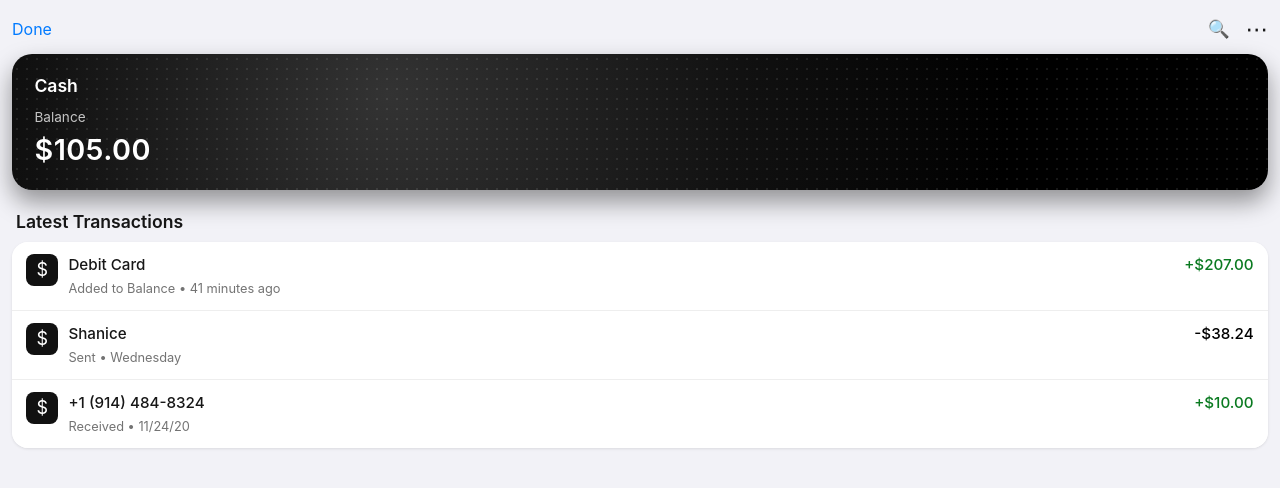
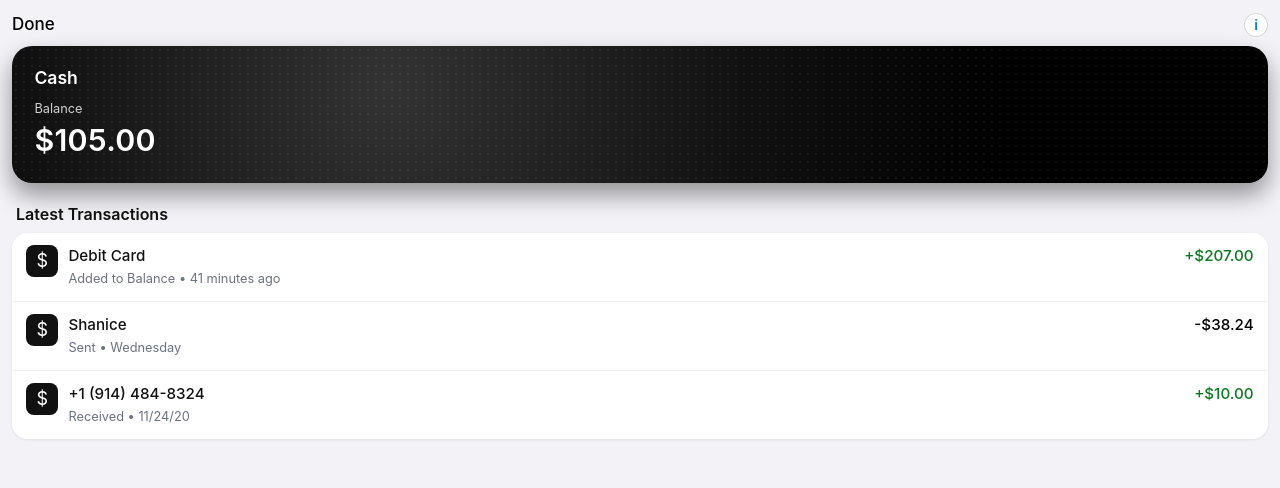
Before and after one commit to salad-vr/applepayprank, a Next.js app: page / in a window 1280 px wide. Shown: the top 488 px of the page. Built offline with nearby package versions, Linux system fonts and the light colour scheme.

Commit message:
Refactor WalletScreen layout and styles

```diff
--- a/components/WalletScreen.tsx
+++ b/components/WalletScreen.tsx
@@ -85,10 +85,15 @@ export function WalletScreen() {
     router.push(`/transaction?${params.toString()}`);
   }
 
-  // 🔑 New: wrap the card click so we prime audio on the same gesture
+  // card click: prime audio (iOS) then start prank
   function handleCardClick() {
-    prime();        // unlocks audio on iOS
-    triggerPrank(); // starts countdown
+    prime();
+    triggerPrank();
+  }
+
+  // ⓘ info button → fields page (we'll build /info next)
+  function handleInfoClick() {
+    router.push("/info");
   }
 
   return (
@@ -113,15 +118,36 @@ export function WalletScreen() {
           style={{
             background: "none",
             border: "none",
-            color: "#007aff",
-            fontSize: "1rem",
+            color: "#000", // black like iOS Wallet
+            fontSize: "17px",
+            fontWeight: 500,
           }}
         >
           Done
         </button>
-        <div style={{ display: "flex", gap: "1rem", alignItems: "center" }}>
-          <span style={{ fontSize: "1.1rem" }}>🔍</span>
-          <span style={{ fontSize: "1.4rem" }}>⋯</span>
+        <div style={{ display: "flex", gap: "0.75rem", alignItems: "center" }}>
+          {/* Info button */}
+          <button
+            onClick={handleInfoClick}
+            style={{
+              width: 24,
+              height: 24,
+              borderRadius: 999,
+              border: "1px solid rgba(0,0,0,0.15)",
+              display: "flex",
+              alignItems: "center",
+              justifyContent: "center",
+              fontSize: 14,
+              fontWeight: 600,
+              backgroundColor: "rgba(255,255,255,0.9)",
+              color: "#007aff",
+              padding: 0,
+              cursor: "pointer",
+            }}
+            aria-label="Info"
+          >
+            i
+          </button>
         </div>
       </header>
 
@@ -155,10 +181,10 @@ export function WalletScreen() {
           style={{
             position: "absolute",
             inset: 0,
-            opacity: 0.22,
+            opacity: 0.18,
             backgroundImage:
-              "radial-gradient(circle, rgba(255,255,255,0.4) 1px, transparent 1px)",
-            backgroundSize: "10px 10px",
+              "radial-gradient(circle, rgba(255,255,255,0.35) 1px, transparent 1px)",
+            backgroundSize: "8px 8px",
           }}
         />
         <div
@@ -170,14 +196,19 @@ export function WalletScreen() {
           }}
         >
           <div>
-            <div style={{ fontSize: "0.85rem", opacity: 0.75 }}>
+            <div
+              style={{
+                fontSize: "0.8rem",
+                opacity: 0.8,
+              }}
+            >
               Balance
             </div>
             <div
               style={{
-                fontSize: "1.8rem",
+                fontSize: "1.9rem",
                 fontWeight: 600,
-                letterSpacing: 0.5,
+                letterSpacing: 0.3,
               }}
             >
               ${displayBalance.toFixed(2)}
@@ -190,10 +221,11 @@ export function WalletScreen() {
       <section>
         <h2
           style={{
-            fontSize: "1.1rem",
+            fontSize: "1.0rem",
             fontWeight: 600,
             marginBottom: "0.4rem",
             paddingInline: "0.25rem",
+            color: "#111", // darker label
           }}
         >
           Latest Transactions
@@ -202,7 +234,7 @@ export function WalletScreen() {
           style={{
             borderRadius: 16,
             backgroundColor: "#fff",
-            boxShadow: "0 1px 3px rgba(0,0,0,0.1)",
+            boxShadow: "0 1px 3px rgba(0,0,0,0.08)",
             overflow: "hidden",
           }}
         >
@@ -246,6 +278,7 @@ export function WalletScreen() {
                     fontSize: "0.95rem",
                     fontWeight: 500,
                     marginBottom: 2,
+                    color: "#111", // darker text
                   }}
                 >
                   {tx.title}
@@ -253,7 +286,7 @@ export function WalletScreen() {
                 <div
                   style={{
                     fontSize: "0.8rem",
-                    opacity: 0.6,
+                    color: "#6b7280", // subtle but readable grey
                   }}
                 >
                   {tx.subtitle}
```
